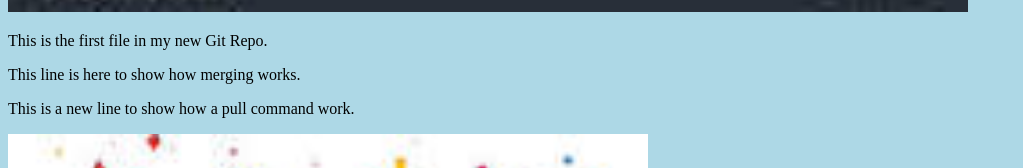
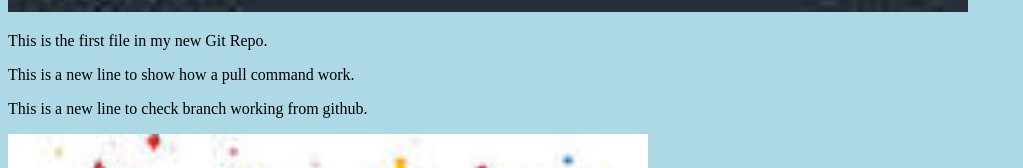
Before and after one commit to aminalm/hello-world, a plain HTML site: page index.html in a window 1280 px wide. Shown: the part 856-1024 px from the top of the page, without its empty margins (0-1023 px from the left). Drawn offline with Linux system fonts and the light colour scheme.

Commit message:
Update index.html
some randomly change added by me to this code for test.

```diff
--- a/index.html
+++ b/index.html
@@ -10,8 +10,8 @@
 		<div><img src="img_hello_world.jpg" alt="Hello World from Space"
                 style="width:100%;max-width:960px"></div>
 		<p>This is the first file in my new Git Repo.</p>
-		<p> This line is here to show how merging works.</p>
 		<p> This is a new line to show how a pull command work. </p>
+		<p> This is a new line to check branch working from github.</p>
 		<div><img src="img_hello_git.jpg" alt="Hello Git" style="width:100%;max-width:640px"></div>
 
 	</body>
```
